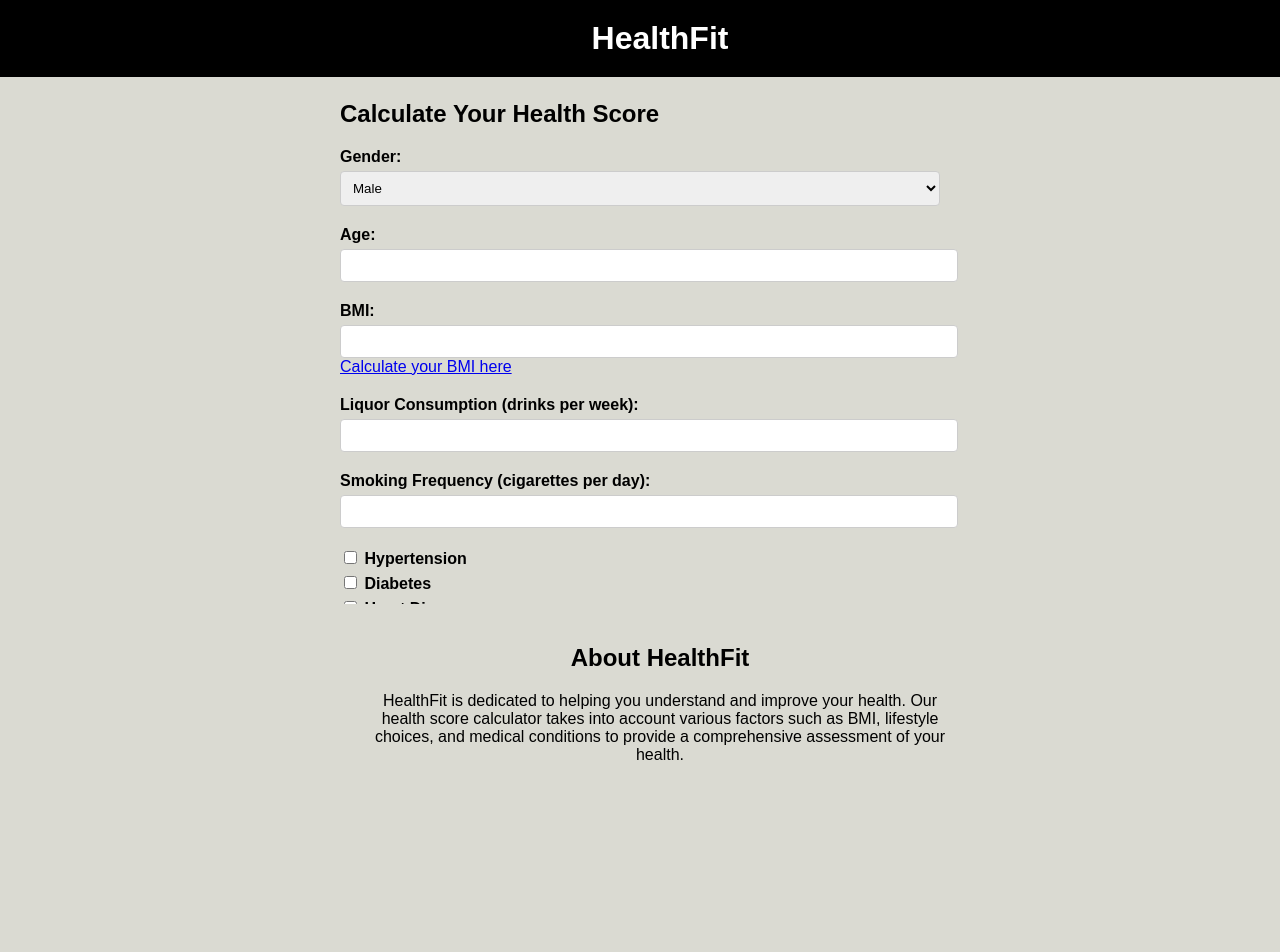
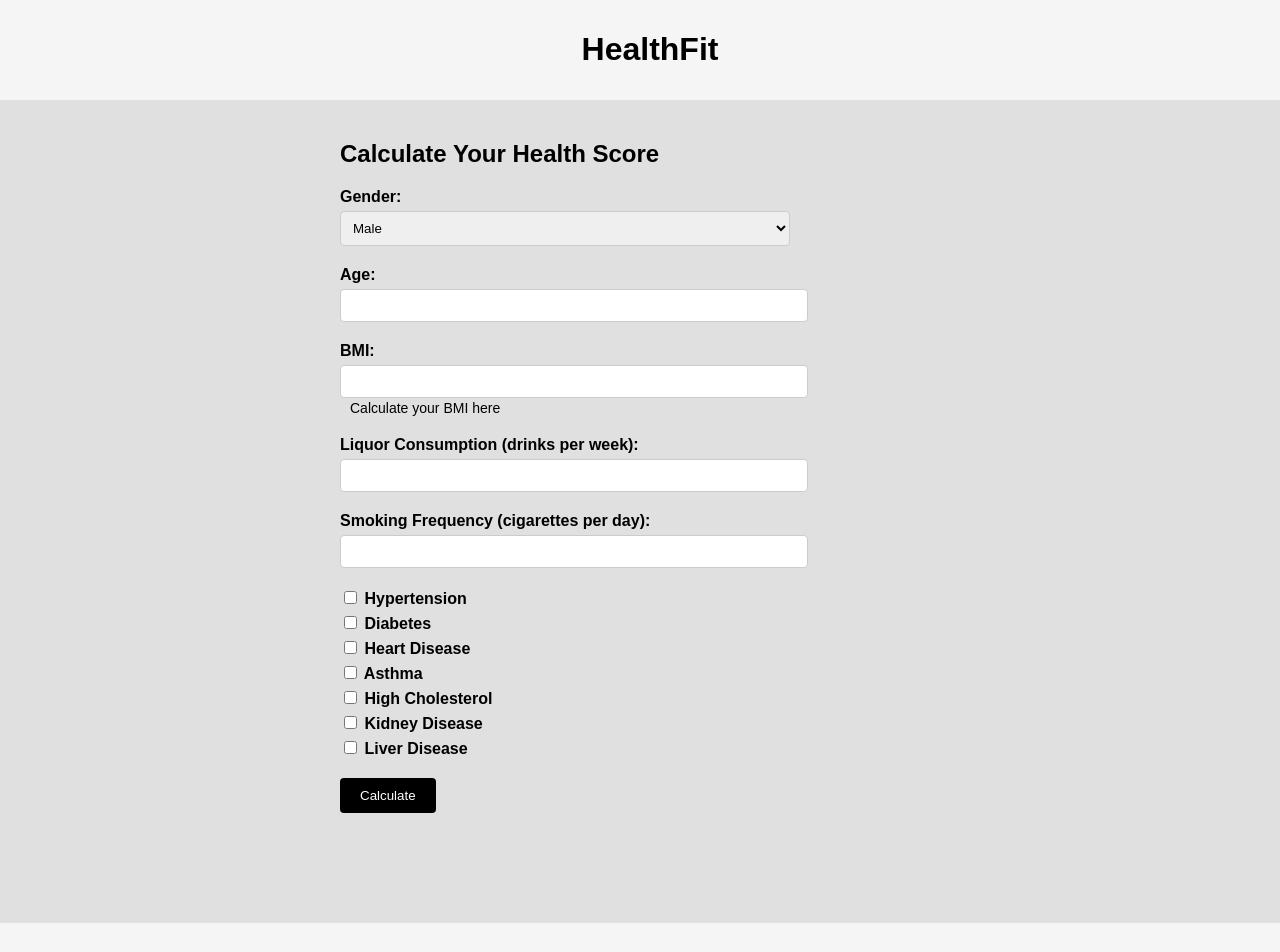
Before and after one commit to hackerboi72/health-app, a plain HTML site: page index.html in a window 1280 px wide. Shown: the top 952 px of the page. Before the commit the page ends 800 px from the top, so only its background shows below. Drawn offline with Linux system fonts and the light colour scheme.

Commit message:
Update style.css

```diff
--- a/style.css
+++ b/style.css
@@ -2,12 +2,13 @@ body {
     font-family: Arial, sans-serif;
     margin: 0;
     padding: 0;
-    background-color: #dadad2;
+    background-color: #e0e0e0;
 }
+
 header {
-    background-color: black; /* Off-white background color */
-    color: white; /* Black text color */
-    padding: 20px;
+    background-color: #f5f5f5; /* Off-white background color */
+    color: black; /* Black text color */
+    padding: 10px; /* Smaller padding */
     text-align: center;
     position: fixed;
     width: 100%;
@@ -19,24 +20,30 @@ header {
     background-color: rgba(245, 245, 245, 0); /* Transparent background color */
 }
 
-
-header h1 {
-    margin: 0;
-}
-
 main {
-    padding: 80px 20px 20px; /* Adjust padding to accommodate the fixed header */
+    padding: 120px 20px 20px; /* Adjust padding to accommodate the fixed header */
 }
 
 footer {
-    background-color: #dadad2; /* Set footer background to transparent */
+    background-color: #f5f5f5;
     color: black;
-    padding: 20px;
+    padding: 50px 0;
     text-align: center;
-    position: fixed;
-    bottom: 0;
-    width: 100%;
-    z-index: 1; /* Ensure footer is above other content */
+}
+
+footer .container {
+    max-width: 800px;
+    margin: 0 auto;
+}
+
+footer h2 {
+    font-size: 28px;
+    margin-bottom: 20px;
+}
+
+footer p {
+    font-size: 16px;
+    line-height: 1.6;
 }
 
 .container {
@@ -56,10 +63,25 @@ label {
 
 input[type="number"],
 select {
-    width: 100%;
+    width: calc(100% - 150px); /* Adjust width to accommodate link */
     padding: 8px;
     border: 1px solid #ccc;
     border-radius: 4px;
+    display: inline-block;
+    vertical-align: middle;
+}
+
+.bmi-link {
+    color: black; /* Link color */
+    text-decoration: none;
+    font-size: 14px;
+    margin-left: 10px;
+    vertical-align: middle;
+    display: inline; /* Ensure the link appears on the same line as the input */
+}
+
+.bmi-link:hover {
+    text-decoration: underline;
 }
 
 .checkbox-group {
@@ -72,7 +94,7 @@ select {
 
 button {
     padding: 10px 20px;
-    background-color: #4CAF50;
+    background-color: black;
     color: white;
     border: none;
     border-radius: 4px;
@@ -80,23 +102,32 @@ button {
 }
 
 button:hover {
-    background-color: #45a049;
+    background-color: gray;
 }
-/* Add this CSS to style.css */
+
+#healthScoreContainer {
+    margin-top: 20px;
+    text-align: center;
+}
+
+#healthScore {
+    font-size: 48px;
+    font-weight: bold;
+    margin-top: 10px;
+}
 
 #healthMeter {
-    width: 100%; /* Adjust the width as needed */
-    margin: 0 auto; /* Center the meter */
-    display: block;
+    width: 100%;
+    height: 50px;
+    background-color: #e0e0e0;
+    border-radius: 25px;
+    overflow: hidden;
+    margin: 20px 0;
 }
 
-:root {
-    --color-red: red;
-    --color-yellow: yellow;
-    --color-green: green;
-    --color-pink: pink;
+#healthMeter .meter-fill {
+    height: 100%;
+    width: 0;
+    transition: width 0.5s;
+    background-color: black; /* Fill color of the meter */
 }
-
-#healthMeter::-webkit-meter-optimum-value {
-    background: linear-gradient(to right, var(--color-red) 0%, var(--color-red) 35%, var(--color-yellow) 35%, var(--color-yellow) 65%, var(--color-green) 65%, var(--color-green) 90%, var(--color-pink) 90%);
-}
```
